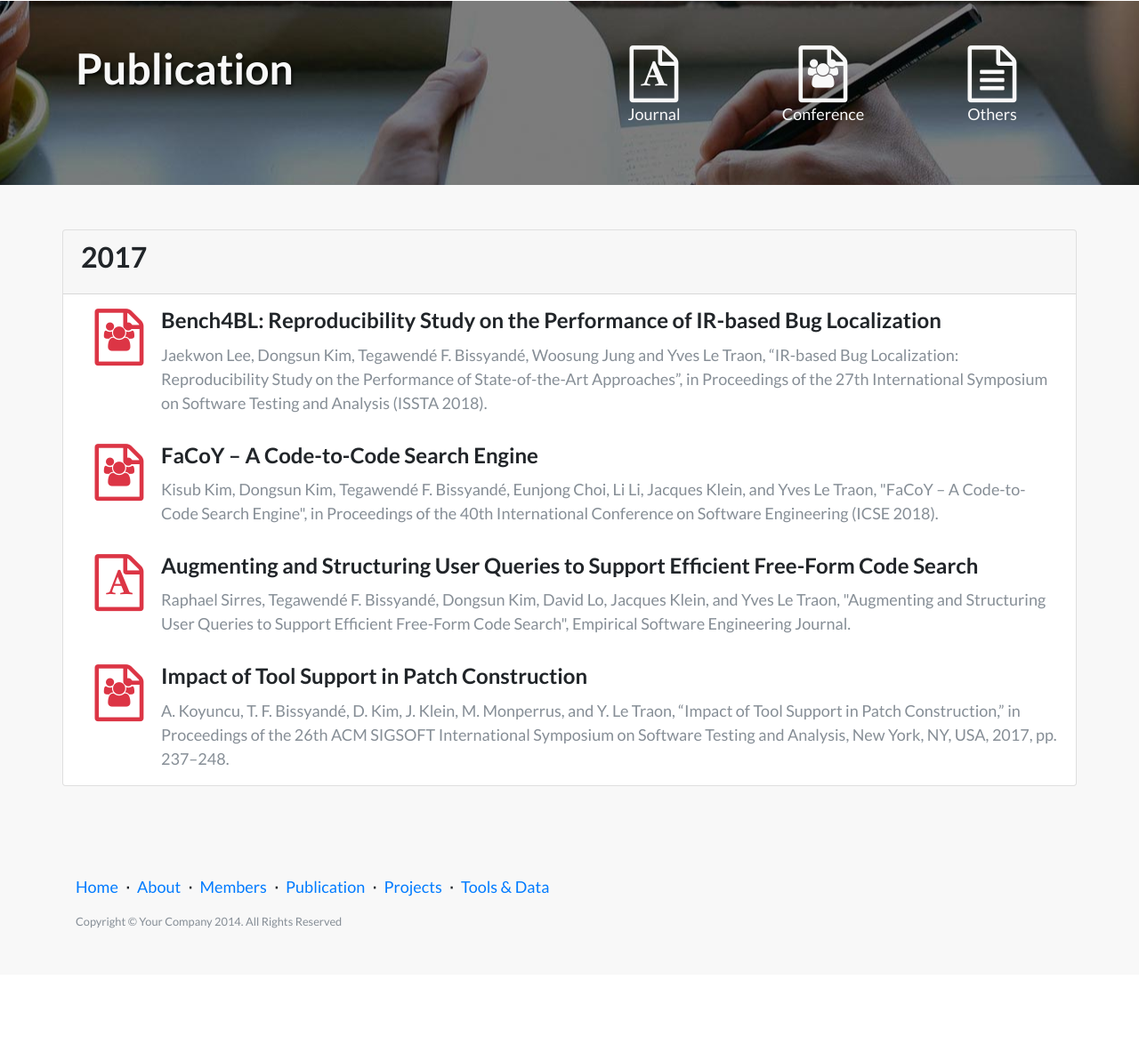
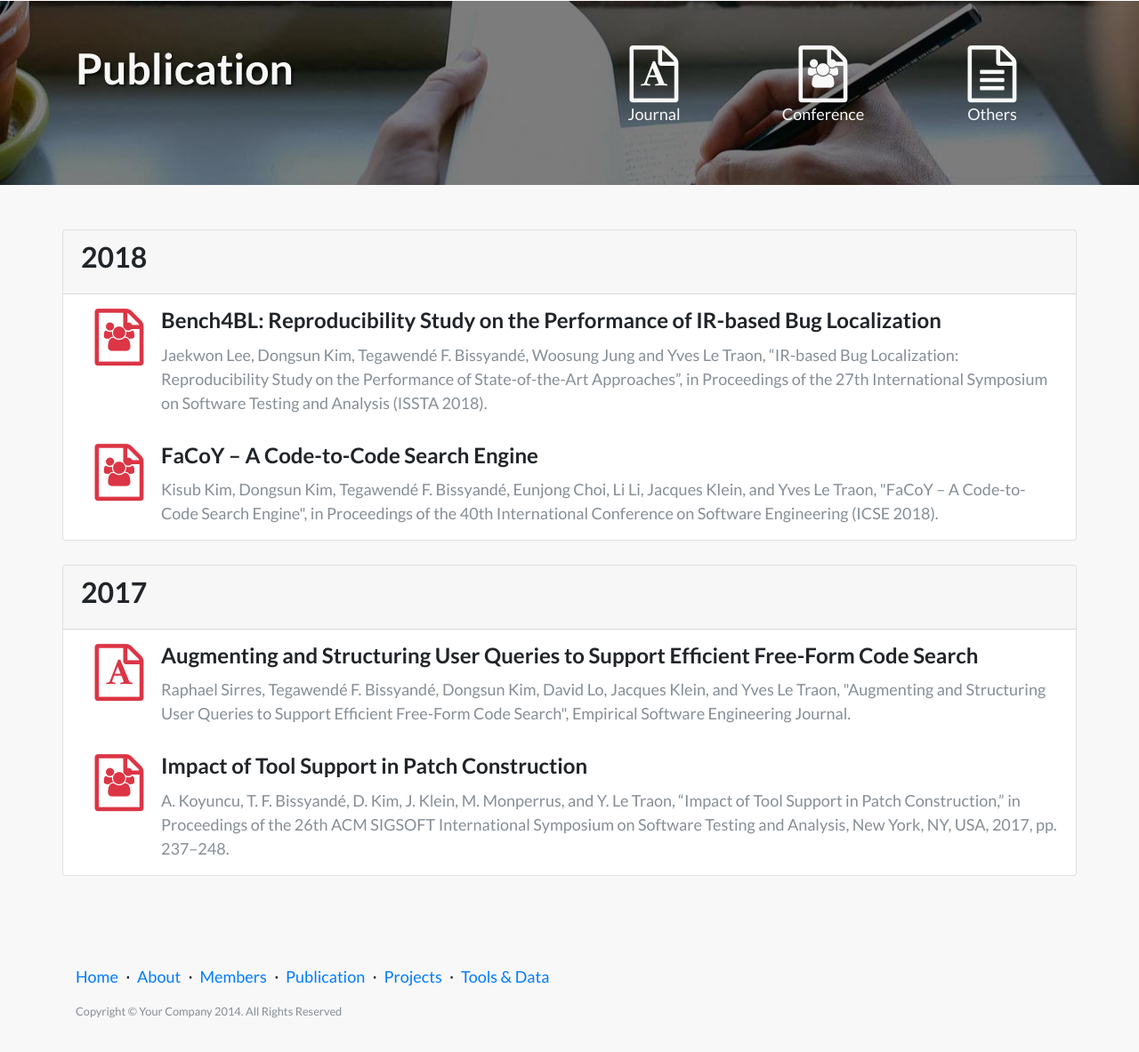
Before and after one commit to darkrsw/bughunter, a website: page publication.html in a window 1280 px wide. Shown: the part 99-1282 px from the top of the page at 89% size. Before the commit the page ends 1195 px from the top, so only its background shows below. Drawn offline with Linux system fonts and the light colour scheme.

Commit message:
updated publication page (more margin and added 2018).

```diff
--- a/publication.html
+++ b/publication.html
@@ -76,10 +76,10 @@
         </aside>
         <section class="content-section-a">
             <div class="container">
-                <div class="row">
+                <div class="row" style="margin-bottom: 20pt;">
                     <div class="card">
                         <div class="card-header">
-                            <h2 class="card-title">2017</h2>
+                            <h2 class="card-title">2018</h2>
                         </div>
                         <div class="card-block">
                             <div class="media p-3">
@@ -109,6 +109,15 @@
                                 "FaCoY – A Code-to-Code Search Engine", in Proceedings of the 40th International Conference on Software Engineering (ICSE 2018).</p>
                                 </div>
                             </div>
+                        </div>
+                    </div>
+                </div>
+                <div class="row">
+                    <div class="card">
+                        <div class="card-header">
+                            <h2 class="card-title">2017</h2>
+                        </div>
+                        <div class="card-block">
                             <div class="media p-3">
                                 <div class="media-left">
                                     <a>
```
